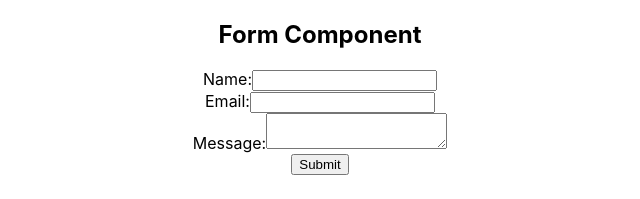
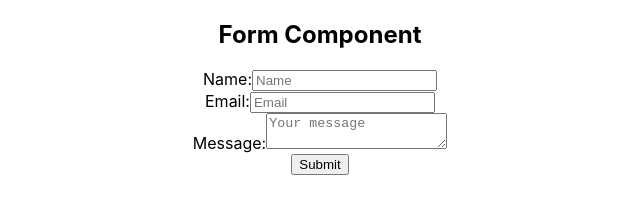
Before and after one commit to 423s24/Group_4, a React (Create React App) app in the folder hrdc-maintenance/: page / in a window 1280 px wide. Shown: the top 199 px of the page, without its empty margins (320-960 px from the left). Built offline with nearby package versions, Linux system fonts and the light colour scheme.

Commit message:
Implemented email-sending through EmailJS

```diff
--- a/hrdc-maintenance/src/Form.js
+++ b/hrdc-maintenance/src/Form.js
@@ -1,28 +1,83 @@
-import React, { useState } from 'react';
+//import React, { useState } from 'react';
+import emailjs from '@emailjs/browser';
+//npm install --save @emailjs/browser
 
 const Form = () => {
   // Define state variables for form fields
-  const [formData, setFormData] = useState({
-    name: '',
-    email: '',
-    message: ''
-  });
+  // const [formData, setFormData] = useState({
+  //   name: '',
+  //   email: '',
+  //   message: ''
+  // });
 
   // Handle form field changes
-  const handleInputChange = (event) => {
-    const { name, value } = event.target;
-    setFormData({
-      ...formData,
-      [name]: value
-    });
+  // const handleInputChange = (event) => {
+  //   const { name, value } = event.target;
+  //   setFormData({
+  //     ...formData,
+  //     [name]: value
+  //   });
+  // };
+
+  // Handle form submission
+  // const handleSubmit = (event) => {
+  //   event.preventDefault();
+  //   // Here you can perform validation or submit data to server
+
+  //   const serviceId = 'service_ph5mhet';
+  //   const templateId = 'template_50urqwe';
+  //   const publicKey1 = 'vgmAdf6X-pKROAEsk';
+
+  //   emailjs
+  //     .sendForm(serviceId, templateId, event.target, {
+  //       publicKey: publicKey1,
+  //     })
+  //     .then(
+  //       () => {
+  //         console.log('SUCCESS!');
+  //       },
+  //       (error) => {
+  //         console.log('FAILED...', error.text);
+  //       },
+  //     );
+  //     event.target.reset()
+
+  //   //console.log(formData); // For demonstration purpose, log form data to console
+  // };
+
+  const handleSubmit = (event) => {
+    event.preventDefault();
+
+    const serviceId = 'service_ph5mhet';
+    const templateId = 'template_50urqwe';
+    const publicKey1 = 'vgmAdf6X-pKROAEsk';
+
+    // Capture form data
+    const formData = {
+      name: event.target.name.value,
+      email: event.target.email.value,
+      message: event.target.message.value
+    };
+
+    // Send form data along with EmailJS
+    emailjs
+      .sendForm(serviceId, templateId, event.target, {
+        publicKey: publicKey1,
+        name: formData.name, // Include the name here
+      })
+      .then(
+        () => {
+          console.log('SUCCESS!');
+        },
+        (error) => {
+          console.log('FAILED...', error.text);
+        },
+      );
+
+    // Reset the form after submission
+    event.target.reset();
   };
 
-  // Handle form submission
-  const handleSubmit = (event) => {
-    event.preventDefault();
-    // Here you can perform validation or submit data to server
-    console.log(formData); // For demonstration purpose, log form data to console
-  };
 
   return (
     <div>
@@ -32,32 +87,33 @@ const Form = () => {
           <label htmlFor="name">Name:</label>
           <input
             type="text"
-            id="name"
+            placeholder ="Name"
             name="name"
-            value={formData.name}
-            onChange={handleInputChange}
-            required
+            //value={formData.name}
+            //onChange={handleInputChange}
+            //required
           />
         </div>
         <div>
-          <label htmlFor="email">Email:</label>
-          <input
+        <label htmlFor="email">Email:</label>
+        <input
             type="email"
-            id="email"
+            placeholder ="Email"
             name="email"
-            value={formData.email}
-            onChange={handleInputChange}
-            required
+            //value={formData.name}
+            //onChange={handleInputChange}
+            //required
           />
         </div>
         <div>
           <label htmlFor="message">Message:</label>
           <textarea
             id="message"
+            placeholder='Your message'
             name="message"
-            value={formData.message}
-            onChange={handleInputChange}
-            required
+            //value={formData.message}
+            //onChange={handleInputChange}
+            //required
           />
         </div>
         <button type="submit">Submit</button>
```
